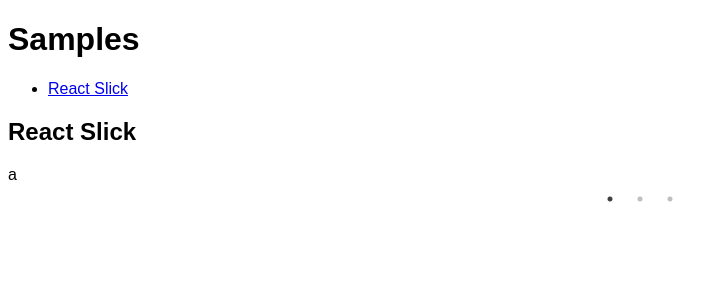
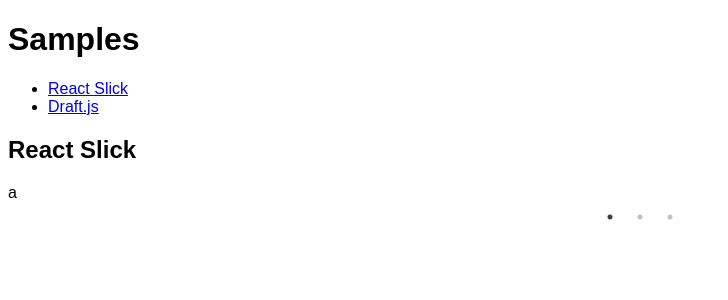
Before and after one commit to keishibuki/react-samples, a React (Create React App) app: page /react-slick in a window 1280 px wide. Shown: the top 300 px of the page, without its empty margins (0-728 px from the left). Built offline with nearby package versions, Linux system fonts and the light colour scheme.

Commit message:
Add: draft.js

```diff
--- a/package.json
+++ b/package.json
@@ -9,9 +9,11 @@
   ],
   "main": "src/index.tsx",
   "dependencies": {
+    "@types/draft-js": "0.10.38",
     "@types/react-router-dom": "5.1.3",
     "@types/react-slick": "0.23.4",
     "@types/slick-carousel": "1.6.34",
+    "draft-js": "0.11.4",
     "react": "^16.12.0",
     "react-dom": "^16.12.0",
     "react-router-dom": "5.1.2",
--- a/src/App.tsx
+++ b/src/App.tsx
@@ -1,6 +1,7 @@
 import * as React from "react";
 import { BrowserRouter as Router, Switch, Route, Link } from "react-router-dom";
 import ReactSlick from "./react-slick";
+import Draft from "./draft-js";
 import "./styles.css";
 
 export default function App() {
@@ -13,10 +14,14 @@
             <li>
               <Link to="/react-slick">React Slick</Link>
             </li>
+            <li>
+              <Link to="/draft-js">Draft.js</Link>
+            </li>
           </ul>
         </nav>
         <Switch>
           <Route path="/react-slick" component={ReactSlick} />
+          <Route path="/draft-js" component={Draft} />
         </Switch>
       </Router>
     </div>
--- /dev/null
+++ b/src/draft-js/index.tsx
@@ -0,0 +1,16 @@
+import * as React from "react";
+import { Editor, EditorState } from "draft-js";
+
+const Draft = () => {
+  const [editorState, setEditorState] = React.useState(
+    EditorState.createEmpty()
+  );
+
+  return (
+    <div>
+      <Editor editorState={editorState} onChange={setEditorState} />
+    </div>
+  );
+};
+
+export default Draft;
--- a/src/react-slick/index.tsx
+++ b/src/react-slick/index.tsx
@@ -3,7 +3,7 @@
 import "slick-carousel/slick/slick.css";
 import "slick-carousel/slick/slick-theme.css";
 
-const reactSlick = () => {
+const ReactSlick = () => {
   return (
     <div>
       <h2>React Slick</h2>
@@ -16,4 +16,4 @@
   );
 };
 
-export default reactSlick;
+export default ReactSlick;
```
